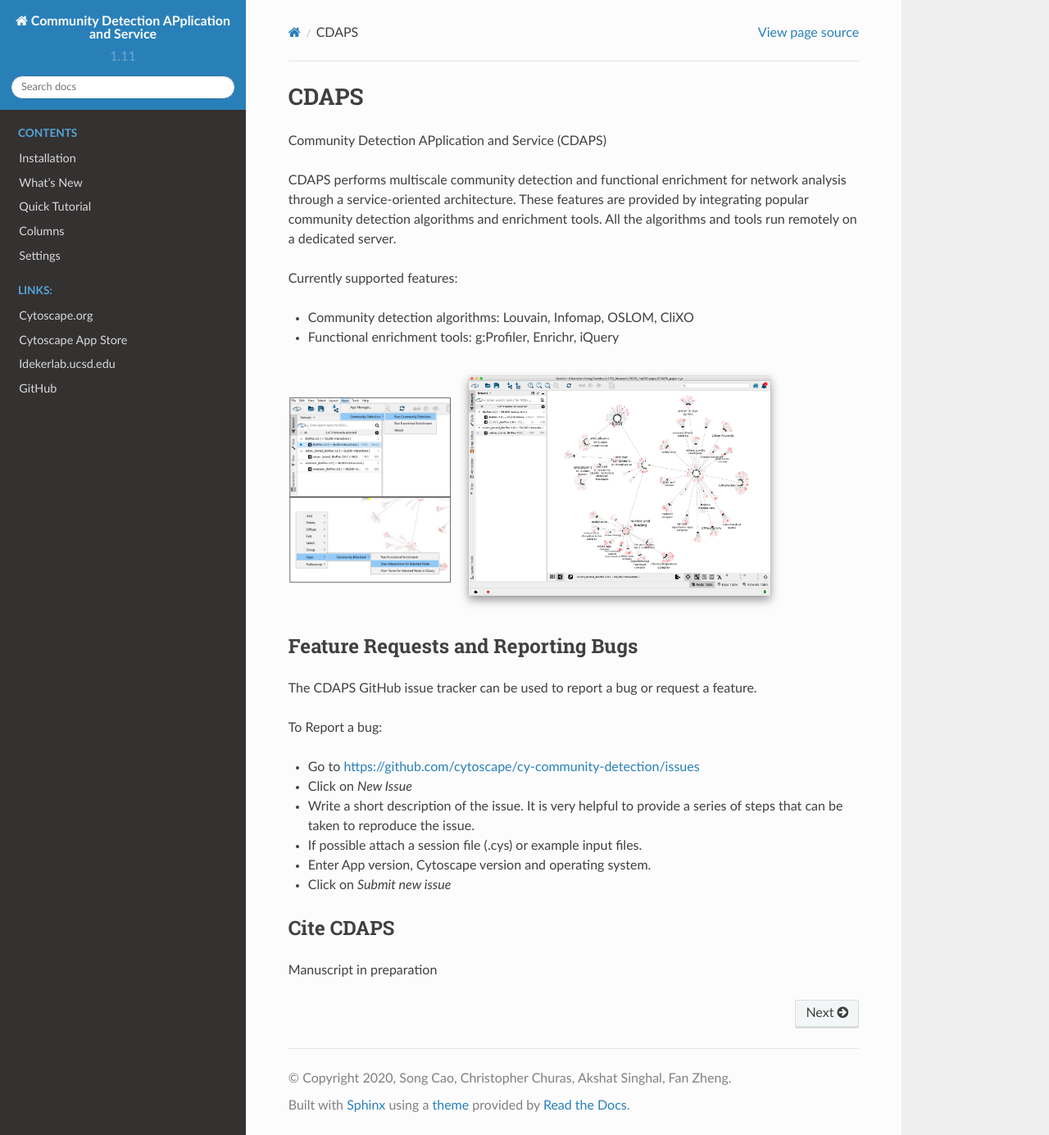
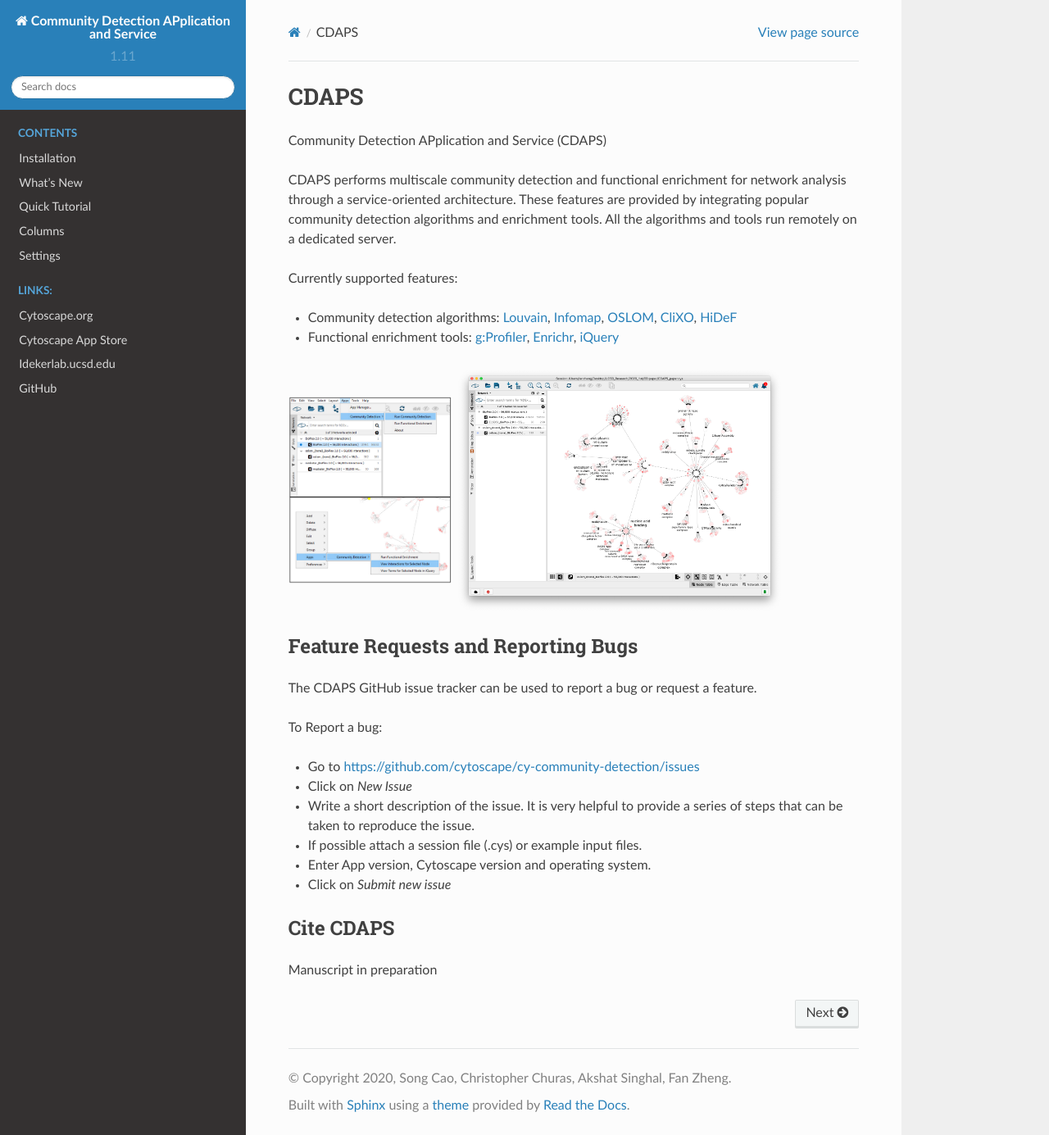
Before and after one commit to cytoscape/cy-community-detection, a Sphinx documentation site: the page built from docs/index.rst, in a window 1280 px wide and 1385 px high. Shown: the whole window at 82% size. Built offline with Sphinx 7.4.7 and the Read the Docs theme 2.0.0, drawn with Linux system fonts in a browser that asks for light colours.

Commit message:
added links to community detection and functional enrichment algorithms. Fix for UD-1145

```diff
--- a/docs/index.rst
+++ b/docs/index.rst
@@ -15,8 +15,8 @@
 
 Currently supported features:
 
-* Community detection algorithms: Louvain, Infomap, OSLOM, CliXO
-* Functional enrichment tools: g:Profiler, Enrichr, iQuery
+* Community detection algorithms: `Louvain <https://github.com/idekerlab/cdlouvain>`_, `Infomap <https://github.com/idekerlab/cdinfomap>`_, `OSLOM <https://github.com/idekerlab/cdoslom>`_, `CliXO <https://github.com/idekerlab/cdclixo>`_, `HiDeF <https://github.com/idekerlab/cdhidef>`_
+* Functional enrichment tools: `g:Profiler <https://github.com/idekerlab/cdgprofilergenestoterm>`_, `Enrichr <https://github.com/idekerlab/cdenrichrgenestoterm>`_, `iQuery <https://github.com/idekerlab/cdiquerygenestoterm>`_
 
 .. image:: images/f1_app_store.png
    :class: with-border with-shadow
@@ -61,7 +61,7 @@
    :caption: Links:
    :hidden:
 
-   Cytoscape.org <http://cytoscape.org>
-   Cytoscape App Store <http://apps.cytoscape.org/apps/cycommunitydetection>
-   Idekerlab.ucsd.edu <http://idekerlab.ucsd.edu/>
+   Cytoscape.org <https://cytoscape.org>
+   Cytoscape App Store <https://apps.cytoscape.org/apps/cycommunitydetection>
+   Idekerlab.ucsd.edu <https://idekerlab.ucsd.edu/>
    GitHub <https://github.com/cytoscape/cy-community-detection>
```
